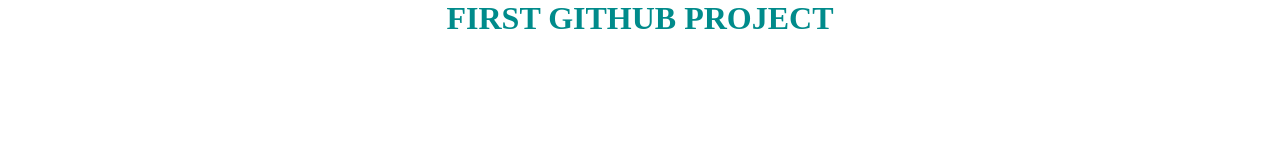
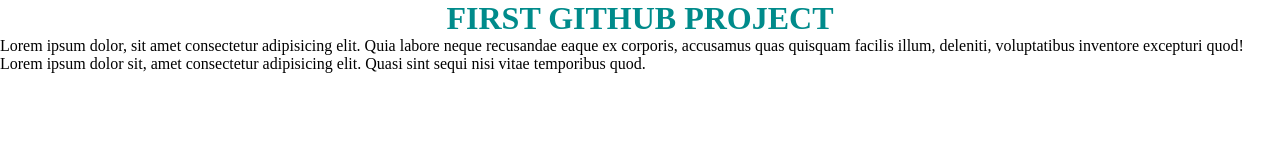
Before and after one commit to fl1vnel7/first_project, a plain HTML site: page index.html in a window 1280 px wide. Drawn offline with Linux system fonts and the light colour scheme.

Commit message:
Second Commit

```diff
--- a/index.html
+++ b/index.html
@@ -10,6 +10,8 @@
 <body>
     <div class="wrapper">
         <h1>FIRST GITHUB PROJECT</h1>
+        <p>Lorem ipsum dolor, sit amet consectetur adipisicing elit. Quia labore neque recusandae eaque ex corporis, accusamus quas quisquam facilis illum, deleniti, voluptatibus inventore excepturi quod!</p>
+        <p>Lorem ipsum dolor sit, amet consectetur adipisicing elit. Quasi sint sequi nisi vitae temporibus quod.</p>
     </div>
 </body>
 </html>
```
